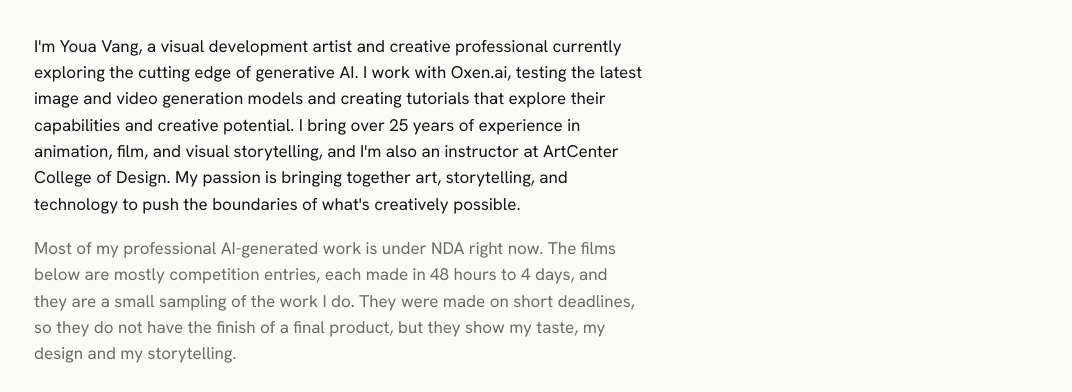
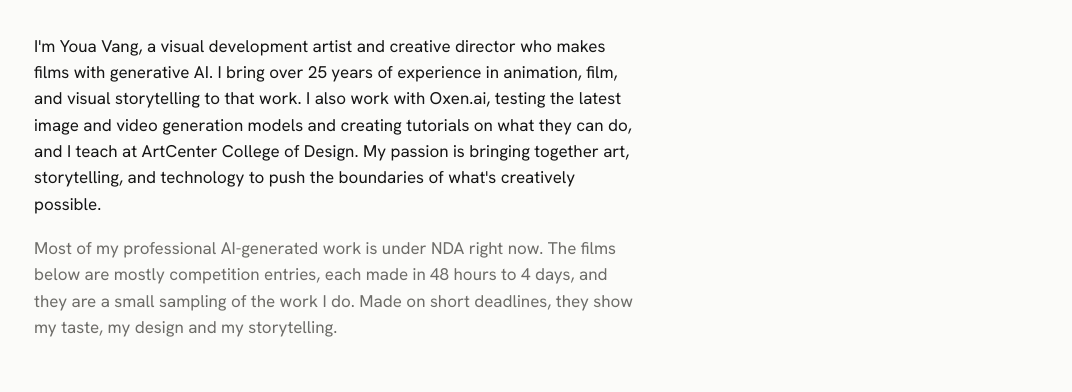
Before and after one commit to yoshe21/Youa-portfolio-, a plain HTML site: page index.html in a window 1280 px wide. Shown: the part 408-800 px from the top of the page, without its empty margins (102-1174 px from the left). Drawn offline with Linux system fonts and the light colour scheme.

Commit message:
Add files via upload

```diff
--- a/index.html
+++ b/index.html
@@ -147,8 +147,8 @@
   <section class="intro">
     <h1>Youa Vang</h1>
     <p class="roles"><span>Gen AI Artist</span><span class="dot" aria-hidden="true">·</span><span>Creative Director</span><span class="dot" aria-hidden="true">·</span><span>Visual Development Artist</span></p>
-    <p class="lede">I'm Youa Vang, a visual development artist and creative professional currently exploring the cutting edge of generative AI. I work with Oxen.ai, testing the latest image and video generation models and creating tutorials that explore their capabilities and creative potential. I bring over 25 years of experience in animation, film, and visual storytelling, and I'm also an instructor at ArtCenter College of Design. My passion is bringing together art, storytelling, and technology to push the boundaries of what's creatively possible.</p>
-    <p class="note">Most of my professional AI-generated work is under NDA right now. The films below are mostly competition entries, each made in 48 hours to 4 days, and they are a small sampling of the work I do. They were made on short deadlines, so they do not have the finish of a final product, but they show my taste, my design and my storytelling.</p>
+    <p class="lede">I'm Youa Vang, a visual development artist and creative director who makes films with generative AI. I bring over 25 years of experience in animation, film, and visual storytelling to that work. I also work with Oxen.ai, testing the latest image and video generation models and creating tutorials on what they can do, and I teach at ArtCenter College of Design. My passion is bringing together art, storytelling, and technology to push the boundaries of what's creatively possible.</p>
+    <p class="note">Most of my professional AI-generated work is under NDA right now. The films below are mostly competition entries, each made in 48 hours to 4 days, and they are a small sampling of the work I do. Made on short deadlines, they show my taste, my design and my storytelling.</p>
   </section>
 
   <main class="work">
@@ -268,7 +268,6 @@
     // Poster: best available YouTube frame; the title plate stays if no image loads.
     var img = new Image();
     img.alt = '';
-
     img.onload = function () {
       if (img.naturalWidth <= 120 && img.src.indexOf('maxresdefault') !== -1) {
         img.src = 'https://i.ytimg.com/vi/' + id + '/hqdefault.jpg';
```
